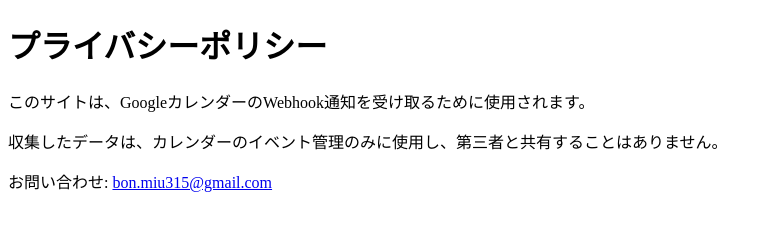
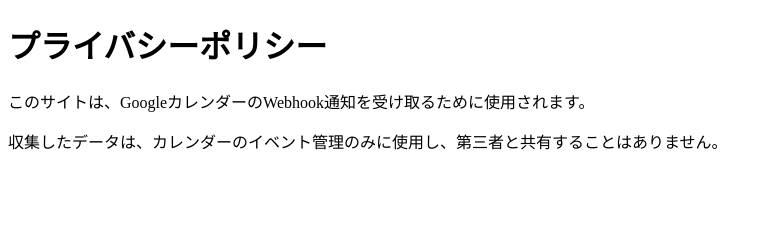
Before and after one commit to heizo416/miu-calendar-webhook-site, a plain HTML site: page privacy-policy.html in a window 1280 px wide. Shown: the whole page, without its empty margins (0-772 px from the left). Drawn offline with Linux system fonts and the light colour scheme.

Commit message:
Update privacy-policy.html

```diff
--- a/privacy-policy.html
+++ b/privacy-policy.html
@@ -9,6 +9,6 @@
     <h1>プライバシーポリシー</h1>
     <p>このサイトは、GoogleカレンダーのWebhook通知を受け取るために使用されます。</p>
     <p>収集したデータは、カレンダーのイベント管理のみに使用し、第三者と共有することはありません。</p>
-    <p>お問い合わせ: <a href="mailto:bon.miu315@gmail.com">bon.miu315@gmail.com</a></p>
+
 </body>
 </html>
```
